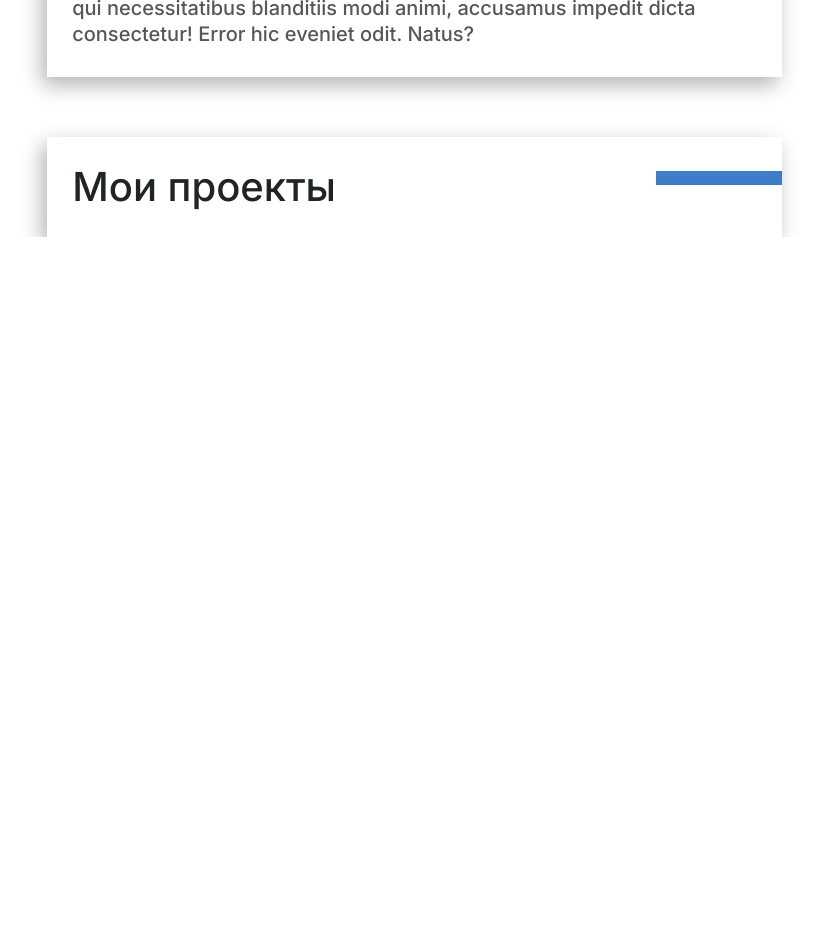
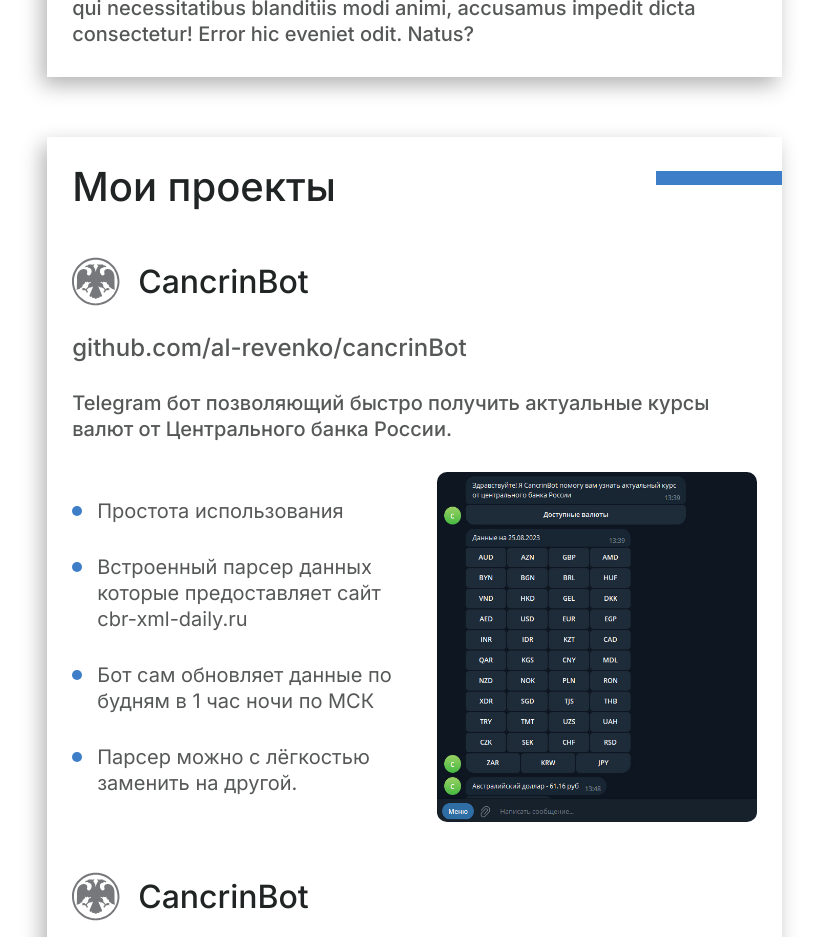
Before and after one commit to al-revenko/resume, a React (Vite) app: page / in a window 1280 px wide. Shown: the part 1980-2917 px from the top of the page, without its empty margins (276-1094 px from the left). Before the commit the page ends 2217 px from the top, so only its background shows below. Built offline with nearby package versions, Linux system fonts and the light colour scheme.

Commit message:
Реализовал Projects секцию

```diff
--- /dev/null
+++ b/src/components/mainContent/sections/projects/Projects.data.ts
@@ -0,0 +1,78 @@
+/// <reference types="vite-plugin-svgr/client" />
+
+import cancrinImg from '~/assets/img/cancrin-present.jpg'
+import CbrSvg from '~/assets/img/icon/projects/cbr.svg?react'
+import ProjectDataI from './project.interface'
+
+const projectsData: ProjectDataI[] = [
+  {
+    title: {
+      text: 'CancrinBot',
+      IconSvg: CbrSvg,
+    },
+
+    link: {
+      href: 'https://github.com/al-revenko/cancrinBot',
+      text: 'github.com/al-revenko/cancrinBot',
+    },
+
+    desc: 'Telegram бот позволяющий быстро получить актуальные курсы валют от Центрального банка России.',
+
+    present: {
+      hooks: [
+        'Простота использования',
+        'Встроенный парсер данных которые предоставляет сайт cbr-xml-daily.ru',
+        'Бот сам обновляет данные по будням в 1 час ночи по МСК',
+        'Парсер можно с лёгкостью заменить на другой.',
+      ],
+      img_src: cancrinImg,
+    }
+  },
+  {
+    title: {
+      text: 'CancrinBot',
+      IconSvg: CbrSvg,
+    },
+
+    link: {
+      href: 'https://github.com/al-revenko/cancrinBot',
+      text: 'github.com/al-revenko/cancrinBot',
+    },
+
+    desc: 'Telegram бот позволяющий быстро получить актуальные курсы валют от Центрального банка России.',
+
+    present: {
+      hooks: [
+        'Простота использования',
+        'Встроенный парсер данных которые предоставляет сайт cbr-xml-daily.ru',
+        'Бот сам обновляет данные по будням в 1 час ночи по МСК',
+        'Парсер можно с лёгкостью заменить на другой.',
+      ],
+      img_src: cancrinImg,
+    }
+  },  {
+    title: {
+      text: 'CancrinBot',
+      IconSvg: CbrSvg,
+    },
+
+    link: {
+      href: 'https://github.com/al-revenko/cancrinBot',
+      text: 'github.com/al-revenko/cancrinBot',
+    },
+
+    desc: 'Telegram бот позволяющий быстро получить актуальные курсы валют от Центрального банка России.',
+
+    present: {
+      hooks: [
+        'Простота использования',
+        'Встроенный парсер данных которые предоставляет сайт cbr-xml-daily.ru',
+        'Бот сам обновляет данные по будням в 1 час ночи по МСК',
+        'Парсер можно с лёгкостью заменить на другой.',
+      ],
+      img_src: cancrinImg,
+    }
+  },
+]
+
+export default projectsData;
--- /dev/null
+++ b/src/components/mainContent/sections/projects/Projects.module.scss
@@ -0,0 +1,65 @@
+@use '~/styles/style.scss' as *;
+
+.container {
+  display: flex;
+  flex-direction: column;
+  gap: 50px;
+}
+
+.container__project {
+  display: flex;
+  flex-direction: column;
+  gap: 30px;
+}
+
+.container__project__title {
+  display: flex;
+  align-items: center;
+  gap: 18px
+}
+
+.container__project__href {
+  color: $text-color;
+  font-size: 24px;
+}
+
+.container__project__present {
+  display: flex;
+  gap: 20px;
+  justify-content: space-around;
+  align-items: center;
+}
+
+.container__project__present__img {
+  width: 320px;
+  height: 350px;
+  border-radius: 10px;
+}
+
+.container__project__present__list {
+  display: flex;
+  flex-direction: column;
+  gap: 30px;
+
+  li {
+    position: relative;
+    color: $text-color;
+    font-size: 20px;
+    font-weight: 400;
+    line-height: 26px;
+    padding-left: 25px;
+
+    &::before {
+      position: absolute;
+      display: block;
+      border-radius: 100px;
+      content: '';
+      width: 10px;
+      height: 10px;
+      background-color: $theme-color-2;
+      fill: $theme-color-2;
+      left: 0;
+      top: 8px;
+    }
+  }
+}
--- a/src/components/mainContent/sections/projects/Projects.tsx
+++ b/src/components/mainContent/sections/projects/Projects.tsx
@@ -1,8 +1,44 @@
+import projectsData from './Projects.data';
+import style from './Projects.module.scss'
+
 function Projects() {
   return (
-    <section className="content-container">
+    <section className="content-container" style={{ gap: '50px' }}>
       <h2 className="title-h2">Мои проекты</h2>
-    </section>
+      <ul className={style.container}>
+        {
+          projectsData.map((project, index) => {
+            const { title, link, desc, present } = project;
+
+            return (
+
+              <li className={style.container__project} key={index}>
+                <div className={style.container__project__title}>
+                  <title.IconSvg />
+                  <h3 className='title-h3'>{title.text}</h3>
+                </div>
+                <a className={style.container__project__href} href={link.href}>{link.text}</a>
+                <p className='main-text'>{desc}</p>
+                <div className={style.container__project__present}>
+                  <ul className={style.container__project__present__list}>
+                    {
+                      present.hooks.map((hook, index) => {
+                        return (
+                          <li key={index}>
+                            {hook}
+                          </li>
+                        )
+                      })
+                    }
+                  </ul>
+                  <img className={style.container__project__present__img} src={present.img_src} />
+                </div>
+              </li>
+            )
+          })
+        }
+      </ul >
+    </section >
   )
 }
 
```
Also changed, not shown: src/components/mainContent/sections/projects/project.interface.ts (added, +20 -0 lines).
